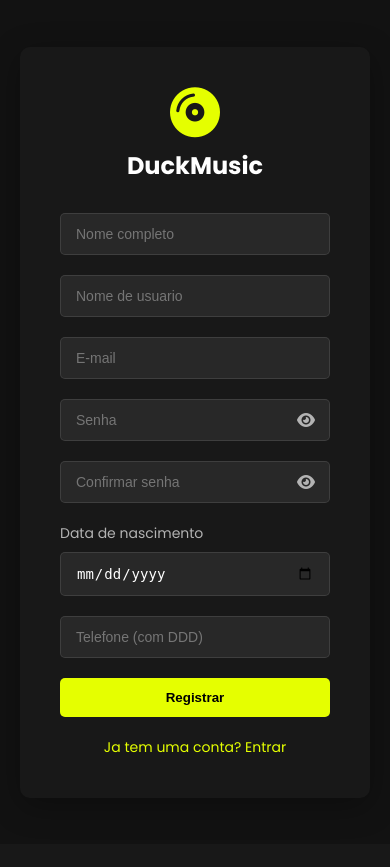
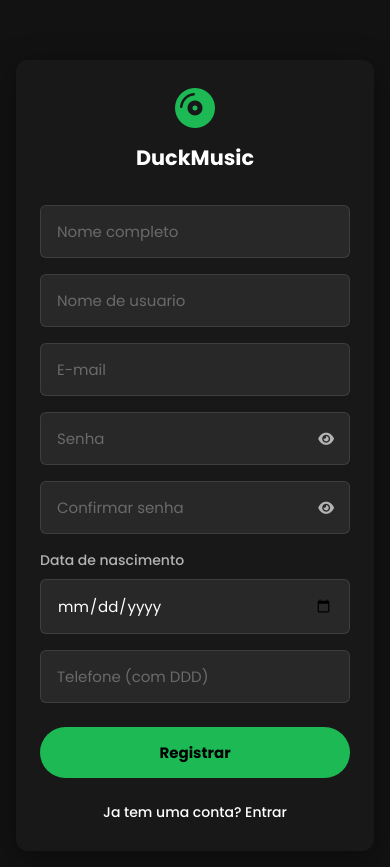
Before and after one commit to Vitor-dev2705/DUCKMUSIC, a PHP site: page /auth/registro.php in a window 390 px wide. Before the commit the page ends 753 px from the top, so only its background shows below. Run offline with PHP 8.4, Linux system fonts and the light colour scheme; data that the repository does not hold is empty; some libraries are stand-ins or nearby versions.

Commit message:
feat: Corrigir login bloqueado e adicionar responsividade mobile - Corrigir detecção HTTPS no init.php para Vercel (HTTP_X_FORWARDED_PROTO) - Adicionei navegação inferior mobile no app.php - Reescrevi media queries no dashboard.css para mobile/tablet - Atualizei updateActiveNav para incluir itens do mobile nav - Reescrevi auth.css com tema Spotify

```diff
--- a/css/auth.css
+++ b/css/auth.css
@@ -1,5 +1,6 @@
 :root {
-    --primary: rgb(229, 255, 0);
+    --sp-green: #1db954;
+    --sp-green-light: #1ed760;
     --dark: #121212;
     --light-dark: #181818;
     --lighter-dark: #282828;
@@ -28,16 +29,15 @@
 .auth-container {
     background: var(--light-dark);
     padding: 40px;
-    border-radius: 10px;
+    border-radius: 12px;
     width: 100%;
     max-width: 400px;
-    box-shadow: 0 8px 32px rgba(0, 0, 0, 0.3);
-    transition: var(--transition);
+    box-shadow: 0 8px 32px rgba(0, 0, 0, 0.4);
 }
 
 .logo {
     text-align: center;
-    margin-bottom: 30px;
+    margin-bottom: 32px;
 }
 
 .logo img {
@@ -46,17 +46,18 @@
 }
 
 .logo i {
-    font-size: 50px;
-    color: var(--primary);
+    font-size: 48px;
+    color: var(--sp-green);
 }
 
 .logo h1 {
-    margin-top: 10px;
-    font-size: 24px;
+    margin-top: 12px;
+    font-size: 1.5rem;
+    font-weight: 700;
 }
 
 .form-group {
-    margin-bottom: 20px;
+    margin-bottom: 16px;
     position: relative;
 }
 
@@ -65,80 +66,93 @@
     margin-bottom: 8px;
     font-size: 14px;
     color: var(--light-text);
+    font-weight: 500;
 }
 
 .form-control {
     width: 100%;
-    padding: 12px 15px;
+    padding: 14px 16px;
     background: var(--lighter-dark);
     border: 1px solid rgba(255, 255, 255, 0.1);
-    border-radius: 5px;
+    border-radius: 6px;
     color: var(--white);
-    font-size: 14px;
-    transition: var(--transition);
+    font-size: 15px;
+    font-family: 'Poppins', sans-serif;
+    transition: border-color 0.2s;
 }
 
 .form-control:focus {
     outline: none;
-    border-color: var(--primary);
+    border-color: var(--sp-green);
+}
+
+.form-control::placeholder {
+    color: #6a6a6a;
 }
 
 .toggle-password {
     position: absolute;
     top: 50%;
-    right: 15px;
+    right: 16px;
     transform: translateY(-50%);
     color: var(--light-text);
     cursor: pointer;
-    transition: var(--transition);
+    transition: color 0.2s;
+    font-size: 14px;
 }
 
 .toggle-password:hover {
-    color: var(--primary);
+    color: var(--white);
 }
 
 .btn {
     width: 100%;
-    padding: 12px;
-    background: var(--primary);
-    color: black;
+    padding: 14px;
+    background: var(--sp-green);
+    color: #000;
     border: none;
-    border-radius: 5px;
-    font-weight: 600;
+    border-radius: 50px;
+    font-weight: 700;
+    font-size: 15px;
     cursor: pointer;
-    transition: var(--transition);
+    transition: all 0.2s;
+    font-family: 'Poppins', sans-serif;
+    margin-top: 8px;
 }
 
 .btn:hover {
-    background: #1ed760;
-    transform: translateY(-2px);
+    background: var(--sp-green-light);
+    transform: scale(1.02);
 }
 
 .btn:disabled {
-    opacity: 0.6;
+    opacity: 0.5;
     cursor: not-allowed;
     pointer-events: none;
 }
 
 .auth-links {
-    margin-top: 20px;
+    margin-top: 24px;
     text-align: center;
     font-size: 14px;
+    color: var(--light-text);
 }
 
 .auth-links a {
-    color: var(--primary);
+    color: var(--white);
     text-decoration: none;
-    transition: var(--transition);
+    font-weight: 500;
+    transition: color 0.2s;
 }
 
 .auth-links a:hover {
+    color: var(--sp-green);
     text-decoration: underline;
 }
 
 .notification {
-    padding: 15px;
-    border-radius: 5px;
+    padding: 14px 16px;
+    border-radius: 6px;
     margin-bottom: 20px;
     font-size: 14px;
 }
@@ -152,23 +166,15 @@
 
 .success {
     background: rgba(29, 185, 84, 0.1);
-    border: 1px solid var(--primary);
-    color: var(--primary);
+    border: 1px solid var(--sp-green);
+    color: var(--sp-green);
 }
 
 @keyframes shake {
-    0%, 100% {
-        transform: translateX(0);
-    }
-    25% {
-        transform: translateX(-5px);
-    }
-    50% {
-        transform: translateX(5px);
-    }
-    75% {
-        transform: translateX(-5px);
-    }
+    0%, 100% { transform: translateX(0); }
+    25% { transform: translateX(-5px); }
+    50% { transform: translateX(5px); }
+    75% { transform: translateX(-5px); }
 }
 
 .spinner {
@@ -184,7 +190,26 @@
 }
 
 @keyframes spin {
-    to {
-        transform: rotate(360deg);
+    to { transform: rotate(360deg); }
+}
+
+/* Mobile */
+@media (max-width: 480px) {
+    body {
+        padding: 16px;
+        align-items: flex-start;
+        padding-top: 60px;
+    }
+
+    .auth-container {
+        padding: 28px 24px;
+    }
+
+    .logo i {
+        font-size: 40px;
+    }
+
+    .logo h1 {
+        font-size: 1.3rem;
     }
 }
--- a/includes/init.php
+++ b/includes/init.php
@@ -6,10 +6,13 @@
 $handler = new DbSessionHandler($db);
 session_set_save_handler($handler, true);
 
+$isHttps = isset($_SERVER['HTTPS']) ||
+           (isset($_SERVER['HTTP_X_FORWARDED_PROTO']) && $_SERVER['HTTP_X_FORWARDED_PROTO'] === 'https');
+
 session_set_cookie_params([
     'lifetime' => 0,
     'path'     => '/',
-    'secure'   => isset($_SERVER['HTTPS']),
+    'secure'   => $isHttps,
     'httponly'  => true,
     'samesite'  => 'Lax'
 ]);
--- a/js/app.js
+++ b/js/app.js
@@ -149,7 +149,7 @@
     }
 
     function updateActiveNav(url) {
-        var links = document.querySelectorAll('.sidebar .menu-item');
+        var links = document.querySelectorAll('.sidebar .menu-item, .mobile-nav-item');
         for (var i = 0; i < links.length; i++) {
             var href = links[i].getAttribute('href') || '';
             links[i].classList.toggle('active', url.indexOf(href) !== -1 && href.length > 1);
```
Also changed, not shown: app.php (+16 -0 lines), css/dashboard.css (+160 -19 lines).
